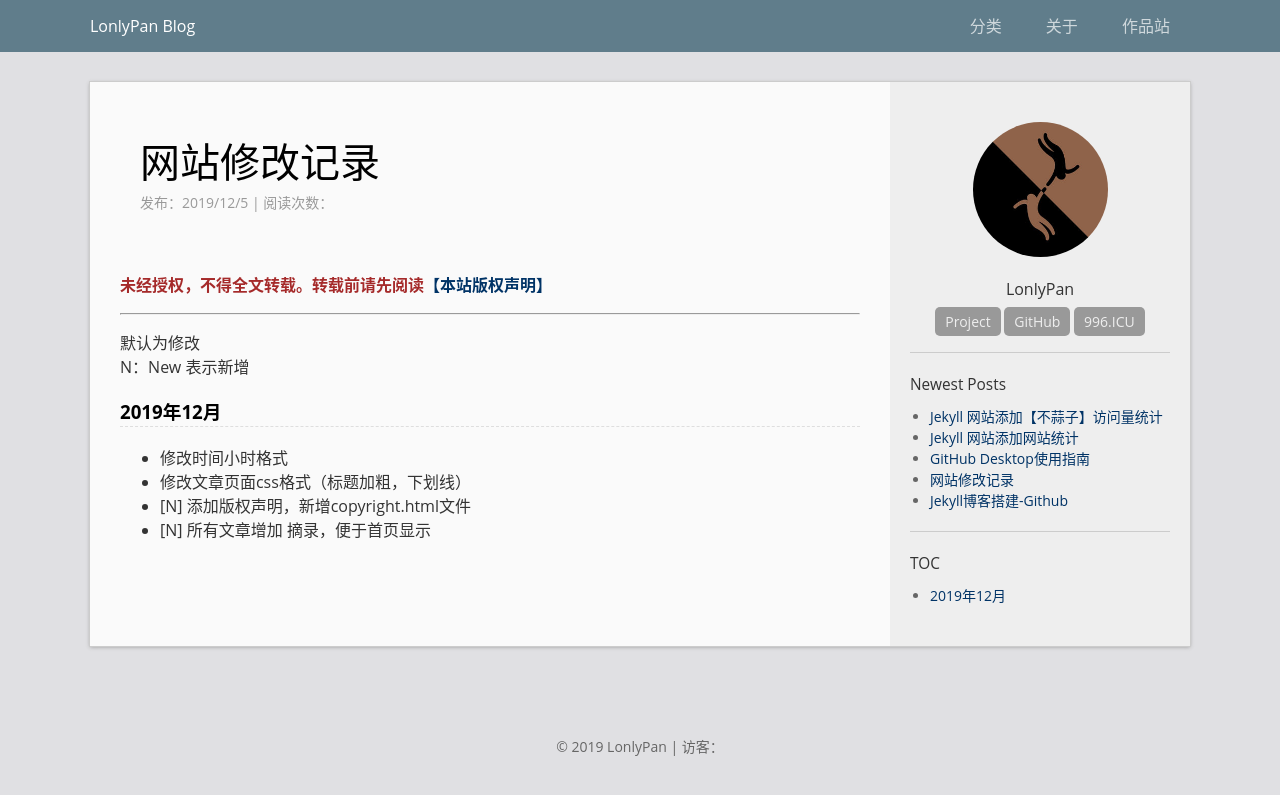
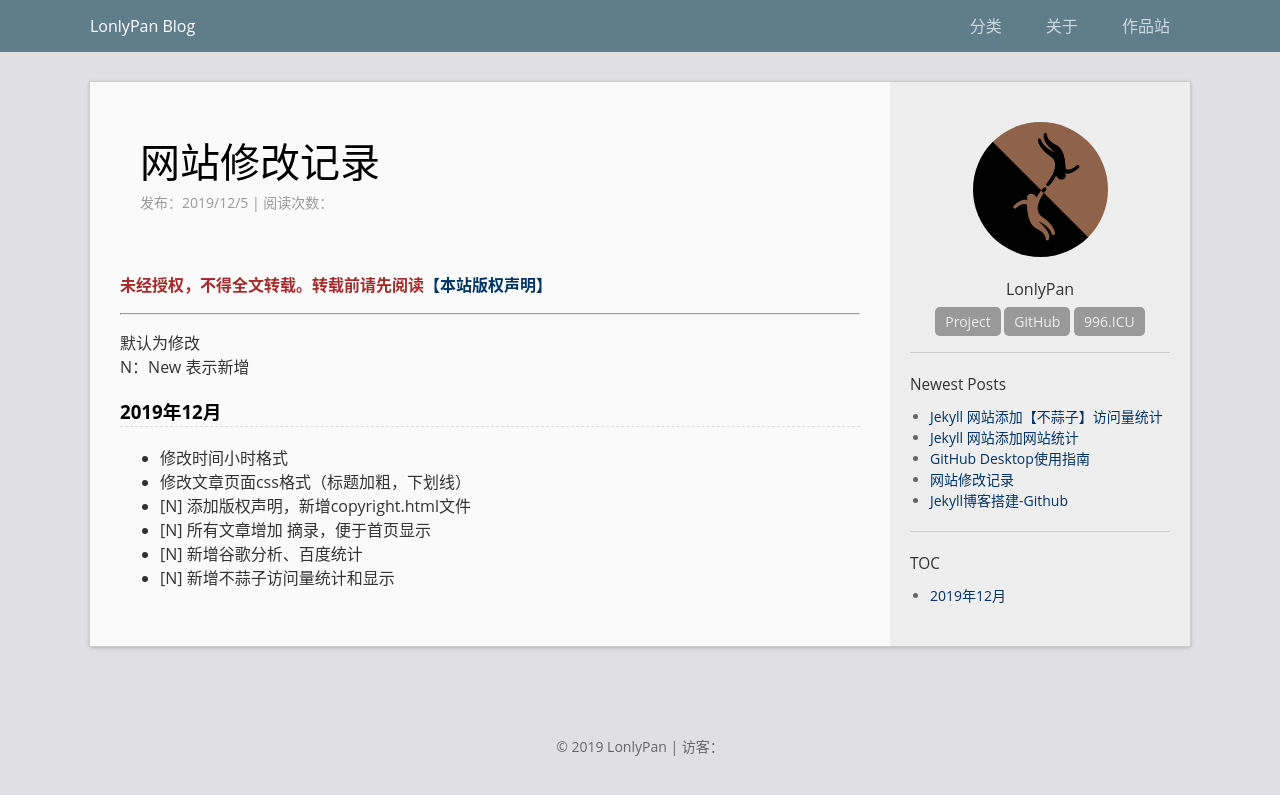
Before and after one commit to LonlyStack/LonlyPan.github.io, a Jekyll site: the page built from _posts/2019-12-5-网站修改记录.md, in a window 1280 px wide. Shown: the top 795 px of the page. Built offline with Jekyll 4.4.1, drawn with Linux system fonts in a browser that asks for light colours; comment, search, counter and statistics services are not loaded.

Commit message:
修改文件: _posts/2019-12-5-网站修改记录.md

```diff
--- a/_posts/2019-12-5-网站修改记录.md
+++ b/_posts/2019-12-5-网站修改记录.md
@@ -15,3 +15,5 @@ N：New 表示新增
 - 修改文章页面css格式（标题加粗，下划线）
 - [N] 添加版权声明，新增copyright.html文件
 - [N] 所有文章增加 <!--more-->摘录，便于首页显示
+- [N] 新增谷歌分析、百度统计
+- [N]  新增不蒜子访问量统计和显示
```
